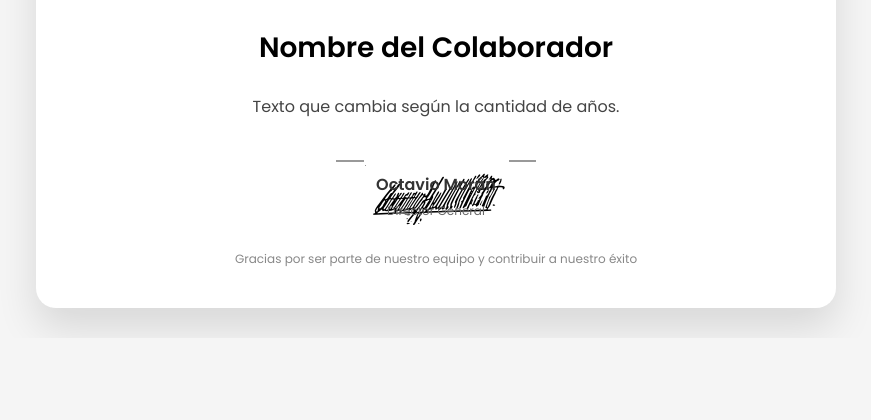
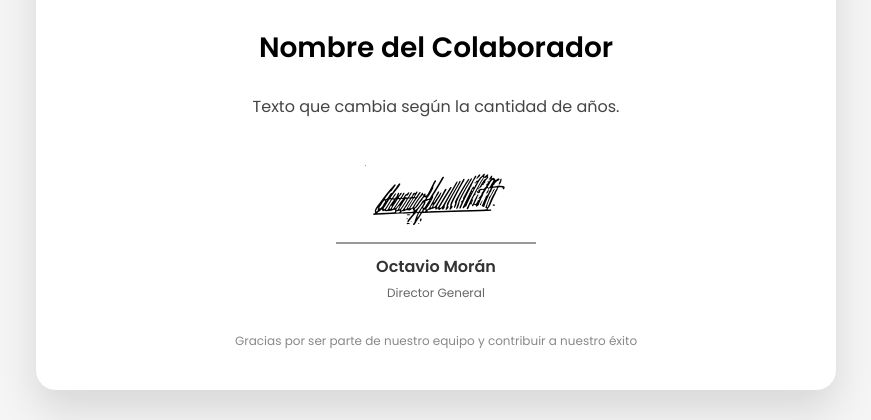
Before and after one commit to ncastillocoto/RRHH, a plain HTML site: page index.html in a window 1280 px wide. Shown: the part 751-1171 px from the top of the page, without its empty margins (204-1075 px from the left). Before the commit the page ends 1089 px from the top, so only its background shows below. Drawn offline with nearby package versions, Linux system fonts and the light colour scheme; a script that the page names is missing.

Commit message:
Add files via upload

```diff
--- a/index.html
+++ b/index.html
@@ -590,7 +590,8 @@
 
                     <div class="signature-area">
                         <div class="signature">
-                            <div class="signature-line"><img src="img/firma.png" alt="firma"></div>
+                            <img src="img/firma.png" alt="Firma">
+                            <div class="signature-line"></div>
                             <div class="signature-name">Octavio Morán</div>
                             <div class="signature-title">Director General</div>
                         </div>
```
